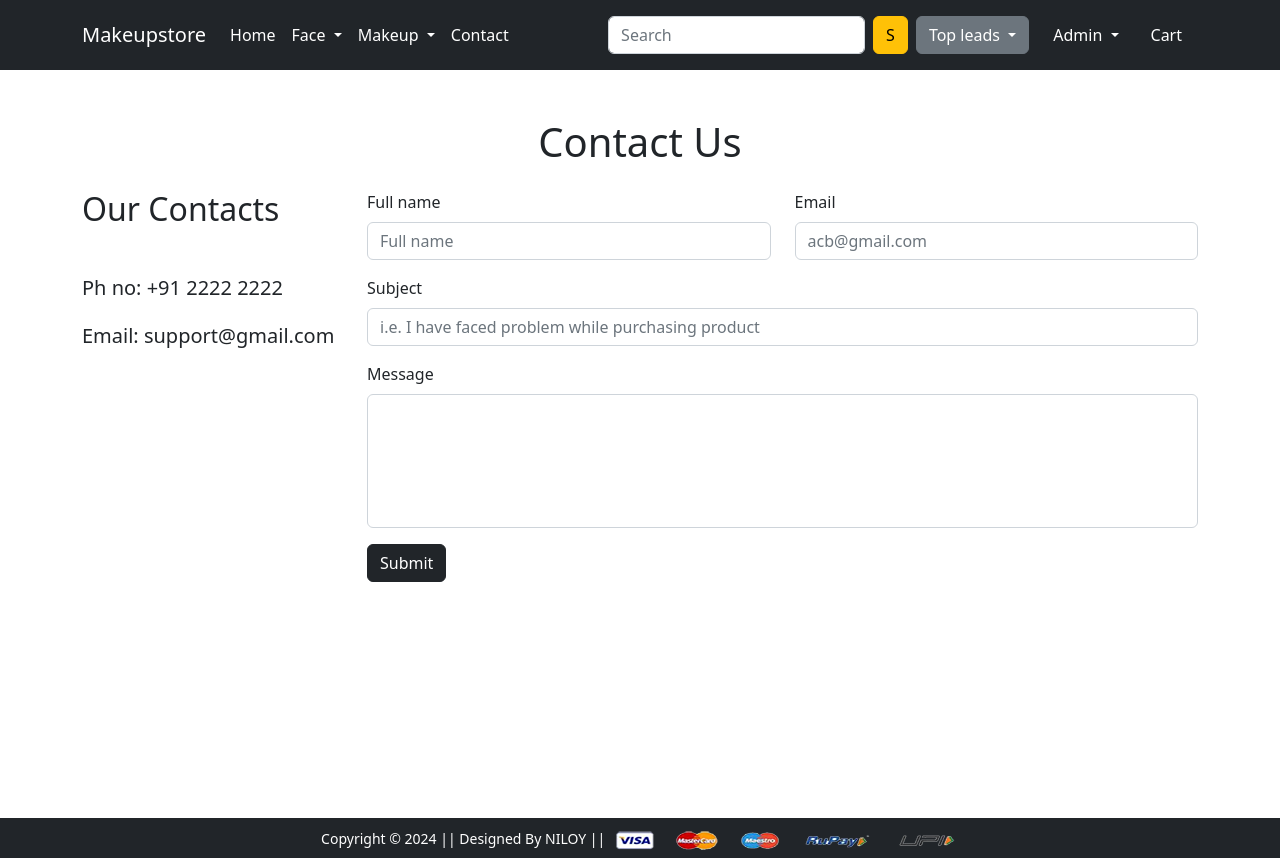
After one commit to Tahirunity786/shadik, a Django app: page /contact in a window 1280 px wide. The commit adds this page. Run offline with Django 3.2, Linux system fonts and the light colour scheme; a user stored in the database is signed in; data comes from the database, SQL or seed files in the repository; both versions use the stored data as it was before the commit; some libraries are stand-ins or nearby versions.

Commit message:
Updated 4/26/2024

```diff
--- a/app/templates/app/addtocart.html
+++ b/app/templates/app/addtocart.html
@@ -31,7 +31,7 @@
        </div>
        <div class="d-flex justify-content-between">
         <a class="btn btn-sm btn-secondary mr-3 remove-cart" pid={{cart.product.id}}>Remove item </a>
-        <p class="mb-0"><span><strong>Rs. {{cart.product.discounted_price}}</strong></span></p>
+        <p class="mb-0"><span><strong>Rs. {{cart.product.selling_price}}</strong></span></p>
        </div>
       </div>
 
--- a/app/templates/app/base.html
+++ b/app/templates/app/base.html
@@ -54,6 +54,9 @@
                <li><a class="dropdown-item" href="#">matte makeup</a></li>
              </ul>
            </li>
+           <li class="nav-item">
+            <a class="nav-link active" aria-current="page" href="/contact">Contact</a>
+          </li>
          </ul>
          <form class="d-flex pt-2 pb-2" method="get" action="/search/">
            <input class="form-control me-2" type="search" placeholder="Search" name="q" aria-label="Search">
--- /dev/null
+++ b/app/templates/app/contact.html
@@ -0,0 +1,54 @@
+{% extends 'app/base.html' %}
+{% load static %}
+{% block title %}Contact{% endblock title %}
+
+{% block banner_slider %}
+<div class="container mt-5" style="margin-bottom: 220px;">
+    <h1 class="text-center">Contact Us</h1>
+    <div class="mt-4 mb-4">
+        <div class="row">
+            <div class="col-lg-3 col-md-6 col-sm-12">
+                <h2 class="mb-5">Our Contacts</h2>
+                <div class="mb-4">
+                    <h5><span>Ph no:</span> +91 2222 2222</h5>
+                  </div>
+                <div class="mb-4">
+                    <h5><span>Email:</span> support@gmail.com</h5>
+                  </div>
+            </div>
+            <div class="col-lg-9 col-md-9 col-sm-12">
+
+                <form action="/contact" method="post">
+                    {% csrf_token %}
+                    <div class="row">
+                        <div class="col-lg-6 col-md-6 col-sm-12">
+                            <div class="mb-3">
+                                <label for="Input1" class="form-label">Full name</label>
+                                <input class="form-control" type="text" placeholder="Full name" id="Input1" name="fullname">
+                              </div>
+                        </div>
+                        <div class="col-lg-6 col-md-6 col-sm-12">
+                            <div class="mb-3">
+                                <label for="Input2" class="form-label">Email</label>
+                                <input class="form-control" type="email" placeholder="acb@gmail.com" id="Input2" name="email">
+                              </div>
+                        </div>
+                    </div>
+                    <div class="mb-3">
+                        <label for="Input3" class="form-label">Subject</label>
+                        <input class="form-control" type="text" placeholder="i.e. I have faced problem while purchasing product" id="Input3" name="subject">
+                      </div>
+                    <div class="mb-3">
+                        <label for="Input4" class="form-label">Message</label>
+                        <textarea class="form-control" id="exampleFormControlTextarea1" name="msg" rows="5" style="resize: none;"></textarea>
+                      </div>
+                    <div class="mb-3">
+                       <button class="btn btn-dark">Submit</button>
+                      </div>
+
+                </form>
+            </div>
+        </div>
+    </div>
+</div>
+{% endblock banner_slider %}
--- a/app/urls.py
+++ b/app/urls.py
@@ -48,4 +48,5 @@ urlpatterns = [
     path('search/', views.filter_products, name='search'),
     path('feedback/<int:pro_id>/', views.feed_back, name='feedback'),
     path('leader-board/', views.update_leaderboard, name='leaderboard'),
+    path('contact', views.Contactor.as_view(), name='contact'),
 ] + static(settings.MEDIA_URL, document_root=settings.MEDIA_ROOT)
--- a/app/views.py
+++ b/app/views.py
@@ -1,5 +1,5 @@
 from django.shortcuts import render, redirect, HttpResponse, get_object_or_404
-from .models import Customer, Product, Cart, OrderPlaced, feedback, leaderboard
+from .models import Customer, Product, Cart, OrderPlaced, feedback, leaderboard, Contact
 from .forms import CustomerRegistrationForm, CustomerProfileForm
 from django.views import View
 from django.contrib import messages
@@ -8,6 +8,8 @@ from django.db.models import Q
 from django.contrib.auth.decorators import login_required
 from django.utils.decorators import method_decorator
 from django.utils import timezone
+from decimal import Decimal
+
 
 class ProductView(View):
     def get(self, request):
@@ -66,8 +68,7 @@ def add_to_cart(request):
         return redirect('/cart')
     else:
         return redirect('/cart')
-    # Below Code is used to return to the same page
-    # return redirect(request.META['HTTP_REFERER'])
+
 
 @login_required
 def show_cart(request):
@@ -76,16 +77,20 @@ def show_cart(request):
         totalitem = len(Cart.objects.filter(user=request.user))
         user = request.user
         cart = Cart.objects.filter(user=user)
+
         amount = 0.0
         shipping_amount = 70.0
         totalamount = 0.0
         cart_product = [p for p in Cart.objects.all() if p.user == request.user]
+
         lead_users = leaderboard.objects.filter(leaderScore__gt=20).order_by('-leaderScore')
         if cart_product:
             for p in cart_product:
-                tempamount = (p.quantity * p.product.discounted_price)
+                tempamount = (p.quantity * p.product.selling_price)
                 amount += tempamount
                 totalamount = amount + shipping_amount
+
+
             return render(request, 'app/addtocart.html', {'carts': cart, 'amount': amount, 'totalamount': totalamount, 'totalitem': totalitem, "lead_users":lead_users})
         else:
             return render(request, 'app/emptycart.html', {'totalitem': totalitem, "lead_users":lead_users})
@@ -138,13 +143,40 @@ def minus_cart(request):
 
 @login_required
 def checkout(request):
-	user = request.user
+    user = request.user
 
-	add = Customer.objects.filter(user=user)
-	cart_items = Cart.objects.filter(user=request.user)
-	lead_users = leaderboard.objects.filter(leaderScore__gt=20).order_by('-leaderScore')
+    add = Customer.objects.filter(user=user)
+    cart_items = Cart.objects.filter(user=request.user)
+    lead_users = leaderboard.objects.filter(leaderScore__gt=20).order_by('-leaderScore')
+    leaderboard_entry = leaderboard.objects.filter(user=user).first()
 
-	return render(request, 'app/checkout.html', {'add':add, 'cart_items':cart_items, "lead_users":lead_users})
+    # Check if qualify
+    if leaderboard_entry:
+        score = analyzer(leaderboard_entry.leaderScore)
+    else:
+        score = 0
+
+    total_original_price = Decimal(0)
+    total_discounted_price = Decimal(0)
+    per_item_discount_price = {}  # Dictionary to store per-item discounted prices
+    for item in cart_items:
+        original_price = Decimal(item.product.selling_price) * Decimal(item.quantity)
+        total_original_price += original_price
+        print(item.product.title)
+        print(item.product.selling_price)
+
+        # Apply discount if the user qualifies
+        if score >= 20:
+            discounted_price = original_price * Decimal('0.8')  # 20% discount
+            per_item_discount_price[item.id] = discounted_price  # Store discounted price by item ID
+        else:
+            per_item_discount_price[item.id] = original_price  # Store original price by item ID
+
+        total_discounted_price += per_item_discount_price[item.id]
+
+    return render(request, 'app/checkout.html', {'add': add, 'cart_items': cart_items, "lead_users": lead_users, 'total_original_price': total_original_price, 'total_discounted_price': total_discounted_price, "discount_for_score":score, "per_item_discount_price":per_item_discount_price})
+
+
 
 @login_required
 def sp_checkout(request, id):
@@ -159,6 +191,7 @@ def sp_checkout(request, id):
         # Retrieve a single leaderboard object for the user
         leaderboard_entry = leaderboard.objects.filter(user=user).first()
         lead_users = leaderboard.objects.filter(leaderScore__gt=20).order_by('-leaderScore')
+
         # Check if leaderboard_entry exists before accessing its attributes
         if leaderboard_entry:
             score = analyzer(leaderboard_entry.leaderScore)
@@ -168,10 +201,8 @@ def sp_checkout(request, id):
         # Calculate the discounted price based on the original price and the discount percentage
         discount_percentage = 20  # Assuming a 20% discount
         discounted_price = product.selling_price * (1 - discount_percentage / 100)
-
         # Calculate the discount amount
         discount_amount = product.selling_price - discounted_price
-
 
     except Product.DoesNotExist:
         return redirect("product-detail", pk=id)
@@ -197,21 +228,22 @@ def sp_payment_done(request, product_id):
 
 @login_required
 def payment_done(request):
-    custid = request.GET.get('custid')
-    user = request.user
+    if request.method == "POST":
+        custid = request.GET.get('custid')
+        user = request.user
 
-    try:
-        customer = Customer.objects.get(id=custid)
+        try:
+            customer = Customer.objects.get(id=custid)
 
-        for cart_item in Cart.objects.filter(user=user):
-            order_spec = create_order(user, customer, cart_item.product, cart_item.quantity)
-            update_leaderboard(user, order_spec.product.selling_price)
-            cart_item.delete()
+            for cart_item in Cart.objects.filter(user=user):
+                order_spec = create_order(user, customer, cart_item.product, cart_item.quantity)
+                update_leaderboard(user, order_spec.product.selling_price)
+                cart_item.delete()
 
-    except Customer.DoesNotExist:
-        print("Customer with ID", custid, "does not exist")
+        except Customer.DoesNotExist:
+            print("Customer with ID", custid, "does not exist")
 
-    return redirect("orders")
+        return redirect("orders")
 
 
 def remove_cart(request):
@@ -342,7 +374,7 @@ def filter_products(request):
 
     # Render the template with the context
     return render(request, 'app/search.html', context)
-
+# View for providing feedback on a product
 @login_required
 def feed_back(request, pro_id):
     if request.method == "POST":
@@ -352,12 +384,12 @@ def feed_back(request, pro_id):
         try:
             product = Product.objects.get(id=pro_id)
         except Product.DoesNotExist:
-
+            # Redirect to product detail page if product not found
             return redirect("product-detail", pk=pro_id)
 
         # Validate input
         if not rating or not experience:
-            return HttpResponse("Please provide both rating and experience.", status=400)
+            return redirect("product-detail", pk=pro_id)
 
         try:
             # Create Feedback object
@@ -367,15 +399,16 @@ def feed_back(request, pro_id):
                 experience=experience,
                 product=product
             )
-            # Optionally, you can return a success message or redirect the user
-            return HttpResponse("Feedback submitted successfully.")
+            # Redirect to product detail page after successful feedback submission
+            return redirect("product-detail", pk=pro_id)
         except Exception as e:
             # Handle exceptions gracefully
-            return HttpResponse(f"An error occurred: {str(e)}", status=500)
+            return redirect("product-detail", pk=pro_id)
 
     # Render a form for submitting feedback
     return redirect("product-detail", pk=pro_id)
 
+# Helper function for processing checkout for a product
 @login_required
 def sq_checkout_helper(request, id=None):
     if request.method == "POST":
@@ -387,13 +420,22 @@ def sq_checkout_helper(request, id=None):
         state = request.POST.get("state")
 
         if full_name and address and city and zipcode and state:
-            Customer.objects.create(user=user, name=full_name, locality=address, city=city, zipcode=zipcode, state=state)
+            # Create Customer object
+            Customer.objects.create(
+                user=user,
+                name=full_name,
+                locality=address,
+                city=city,
+                zipcode=zipcode,
+                state=state
+            )
             print("Customer created")
             return redirect("spcheckout", id=id)
         else:
             print("Please provide all fields")
             return redirect("spcheckout", id=id)
 
+# Helper function for processing checkout
 @login_required
 def checkout_helper(request):
     if request.method == "POST":
@@ -405,13 +447,51 @@ def checkout_helper(request):
         state = request.POST.get("state")
 
         if full_name and address and city and zipcode and state:
-            Customer.objects.create(user=user, name=full_name, locality=address, city=city, zipcode=zipcode, state=state)
+            # Create Customer object
+            Customer.objects.create(
+                user=user,
+                name=full_name,
+                locality=address,
+                city=city,
+                zipcode=zipcode,
+                state=state
+            )
             print("Customer created")
             return redirect("checkout")
         else:
             print("Please provide all fields")
             return redirect("checkout")
 
+# View for displaying leaderboard and contact form
+@method_decorator(login_required, name='dispatch')
+class Contactor(View):
+    def get(self, request, *args, **kwargs):
+        # Fetch users with a leaderboard score greater than 20 and order by score
+        lead_users = leaderboard.objects.filter(leaderScore__gt=20).order_by('-leaderScore')
+        return render(request, 'app/contact.html', {"lead_users": lead_users})
+
+    def post(self, request, *args, **kwargs):
+        full_name = request.POST.get("fullname")
+        email = request.POST.get("email")
+        subject = request.POST.get("subject")
+        message = request.POST.get("msg")
+
+        if full_name and email and subject and message:
+            # Create Contact object
+            Contact.objects.create(
+                user=request.user,
+                full_name=full_name,
+                email=email,
+                subject=subject,
+                message=message
+            )
+            return redirect("contact")
+        else:
+            print("Please provide all credentials")
+            # Use message framework for displaying error message
+            return redirect("contact")
+
+# Function for creating an order
 def create_order(user, customer, product, quantity=1):
     return OrderPlaced.objects.create(
         user=user,
@@ -420,6 +500,7 @@ def create_order(user, customer, product, quantity=1):
         quantity=quantity
     )
 
+# Function for updating leaderboard
 def update_leaderboard(user, price):
     # Update the leaderboard score based on the price of the purchased item
     leaderboard_entry, created = leaderboard.objects.get_or_create(user=user)
@@ -429,6 +510,7 @@ def update_leaderboard(user, price):
     leaderboard_entry.last_purchase_date = timezone.now()
     leaderboard_entry.save()
 
+# Function for calculating leaderboard score
 def calculate_leader_score(price):
     # Calculate the leaderboard score based on the price of the purchased item
     if price > 10000:
@@ -440,9 +522,10 @@ def calculate_leader_score(price):
     else:
         return 2
 
+# Function for analyzing leaderboard score and providing discount
 def analyzer(score):
-     if score > 20:
-        #   Return 20 percentage discount
-          return 20
-     else:
-          return 0
+    if score > 20:
+        # Return 20 percentage discount
+        return 20
+    else:
+        return 0
```
Also changed, not shown: app/admin.py (+6 -1 lines), app/models.py (+7 -0 lines), app/templates/app/checkout.html (+18 -9 lines), app/templatetags/filters.py (added, +8 -0 lines), app/migrations/0016_contact.py (added), app/templatetags/__init__.py (added), db.sqlite3 (deleted).
